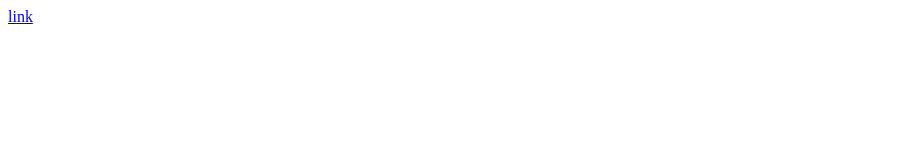
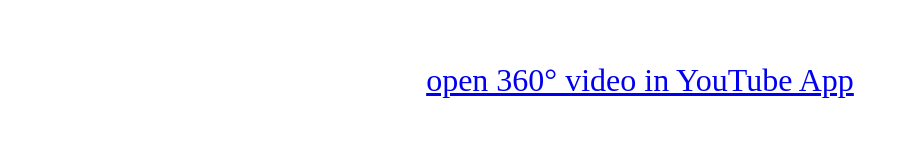
Before and after one commit to ModSem/YTappIntent, a plain HTML site: page index.html in a window 1280 px wide. Shown: the whole page, without its empty margins (0-909 px from the left). Drawn offline with Linux system fonts and the light colour scheme.

Commit message:
improve for manual click
auto-forward doesn’t seem to work

```diff
--- a/index.html
+++ b/index.html
@@ -15,6 +15,7 @@
                 //$('#link').trigger('click');
             });
         </script>
-        <a href="https://youtu.be/5UxGIsptL5g" data-applink="vnd.youtube:5UxGIsptL5g" id="link">link</a>
+        <br><br><br>
+        <center><font size="6"><a href="https://youtu.be/5UxGIsptL5g" data-applink="vnd.youtube:5UxGIsptL5g" id="link">open 360° video in YouTube App</a></font></center>
     </body>
 </html>
```
